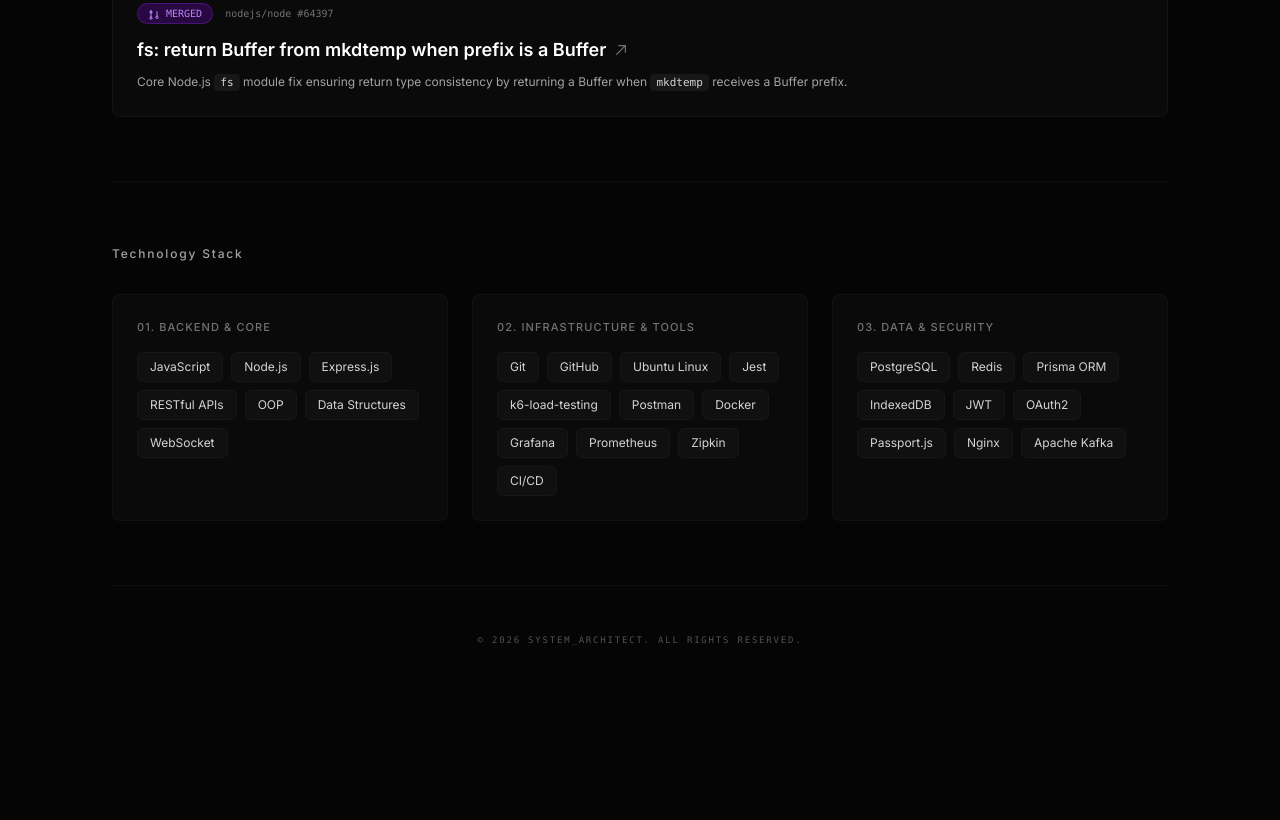
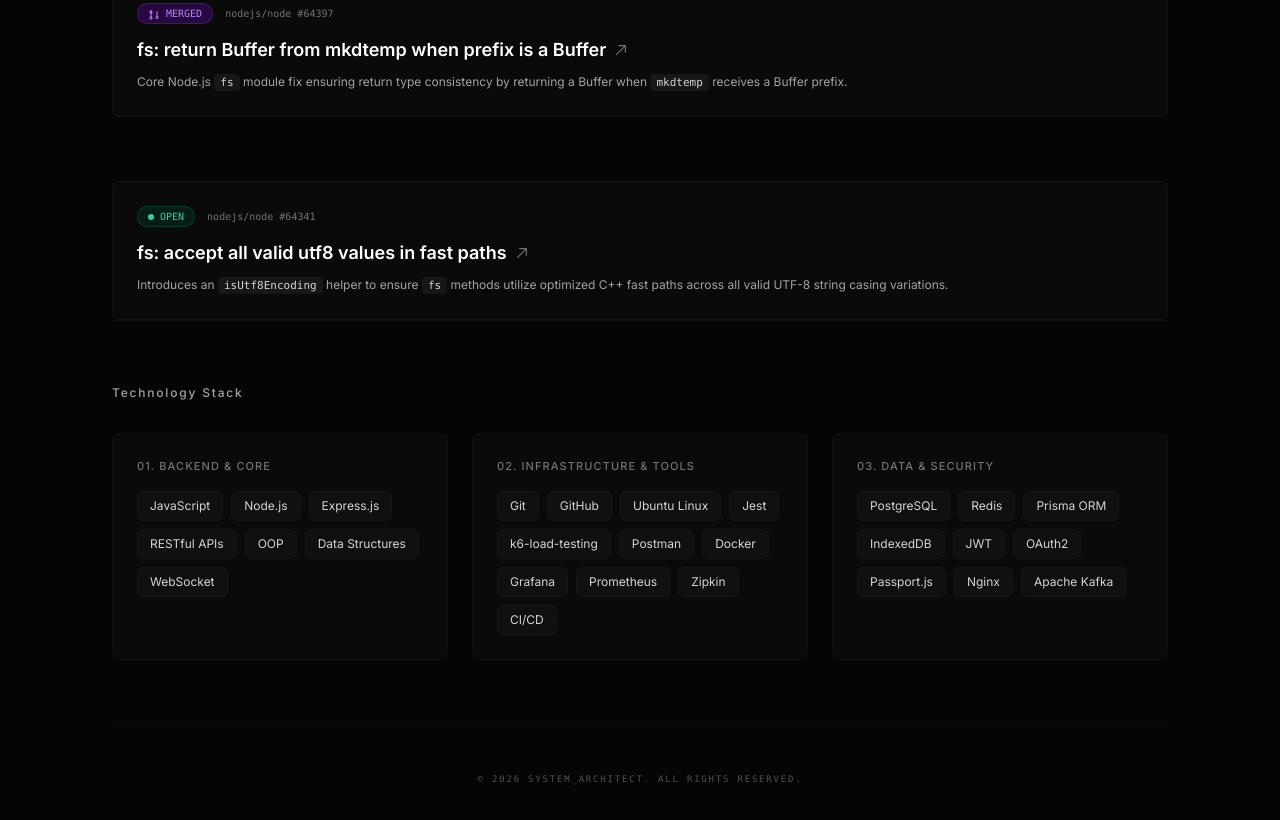
Before and after one commit to hamidrezaghavami/portfolio, a website: page index.html in a window 1280 px wide. Shown: the part 1635-2455 px from the top of the page. Before the commit the page ends 2330 px from the top, so only its background shows below. Drawn offline with nearby package versions, Linux system fonts and the light colour scheme.

Commit message:
add 3rd card of open source

```diff
--- a/index.html
+++ b/index.html
@@ -288,6 +288,27 @@
             </div>
         </section>
 
+        <!-- PR 3: Open (PR #64341) -->
+         <div class="bg-neutral-950 border border-neutral-900/80 rounded-lg p-6 flex flex-col sm:flex-row sm:items-center justify-between gap-4 hover:border-neutral-800 transition-all duration-300">
+            <div class="flex-1">
+                <div class="flex items-center gap-3 mb-3">
+                    <!-- GitHub Open PR Badge -->
+                     <span class="inline-flex items-center gap-1.5 px-2.5 py-0.5 rounded-full text-[10px] font-mono bg-emerald-950/60 text-emerald-400 border border-emerald-800/50 font-medium">
+                        <span class="w-1.5 h-1.5 rounded-full bg-emerald-400 animate-pulse"></span>
+                        OPEN
+                    </span>
+                    <span class="text-[10px] font-mono text-neutral-500">nodejs/node #64341</span>
+                </div>
+                <h3 class="text-lg font-semibold text-white mb-2">
+                    <a href="https://github.com/nodejs/node/pull/64341" target="_blank" class="hover:underline inline-flex items-center gap-2">
+                        fs: accept all valid utf8 values in fast paths
+                        <svg class="w-3.5 h-3.5 text-neutral-500" fill="none" stroke="currentColor" stroke-width="2" viewBox="0 0 24 24"><path stroke-linecap="round" stroke-linejoin="round" d="M4.5 19.5l15-15m0 0H8.25m11.25 0v11.25"/></svg>
+                    </a>
+                </h3>
+                <p class="text-xs text-neutral-400 leading-relaxed">Introduces an <code class="text-[11px] font-mono bg-neutral-900 px-1.5 py-0.5 rounded text-neutral-300">isUtf8Encoding</code> helper to ensure <code class="text-[11px] font-mono bg-neutral-900 px-1.5 py-0.5 rounded text-neutral-300">fs</code> methods utilize optimized C++ fast paths across all valid UTF-8 string casing variations.</p>
+            </div>
+        </div>
+
         <!-- TECHNOLOGY STACK SECTION -->
         <section class="py-16 border-t border-neutral-900/60 relative z-20">
             <div class="text-xs font-medium tracking-[0.15em] text-neutral-400 mb-8">Technology Stack</div>
```
